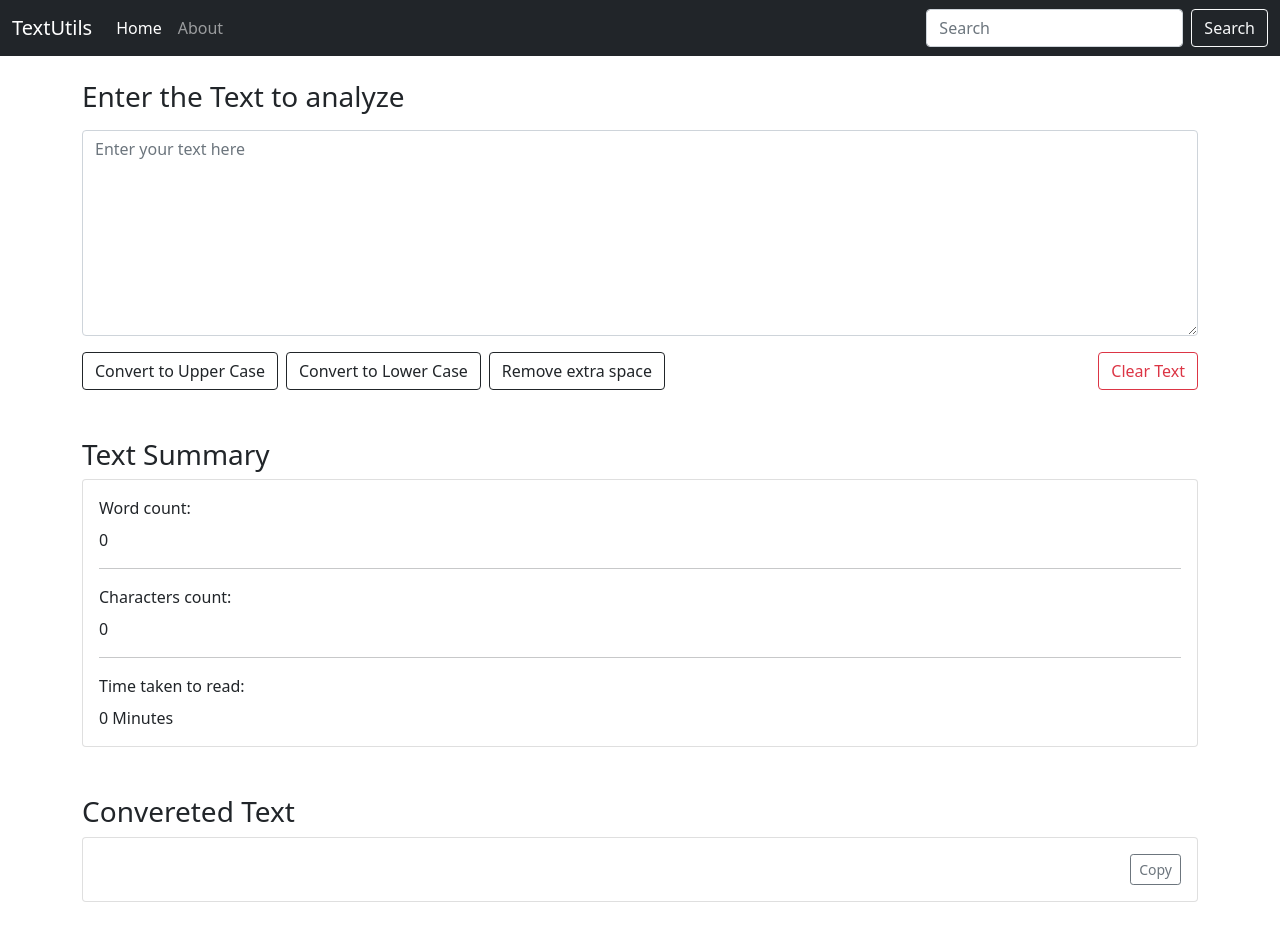
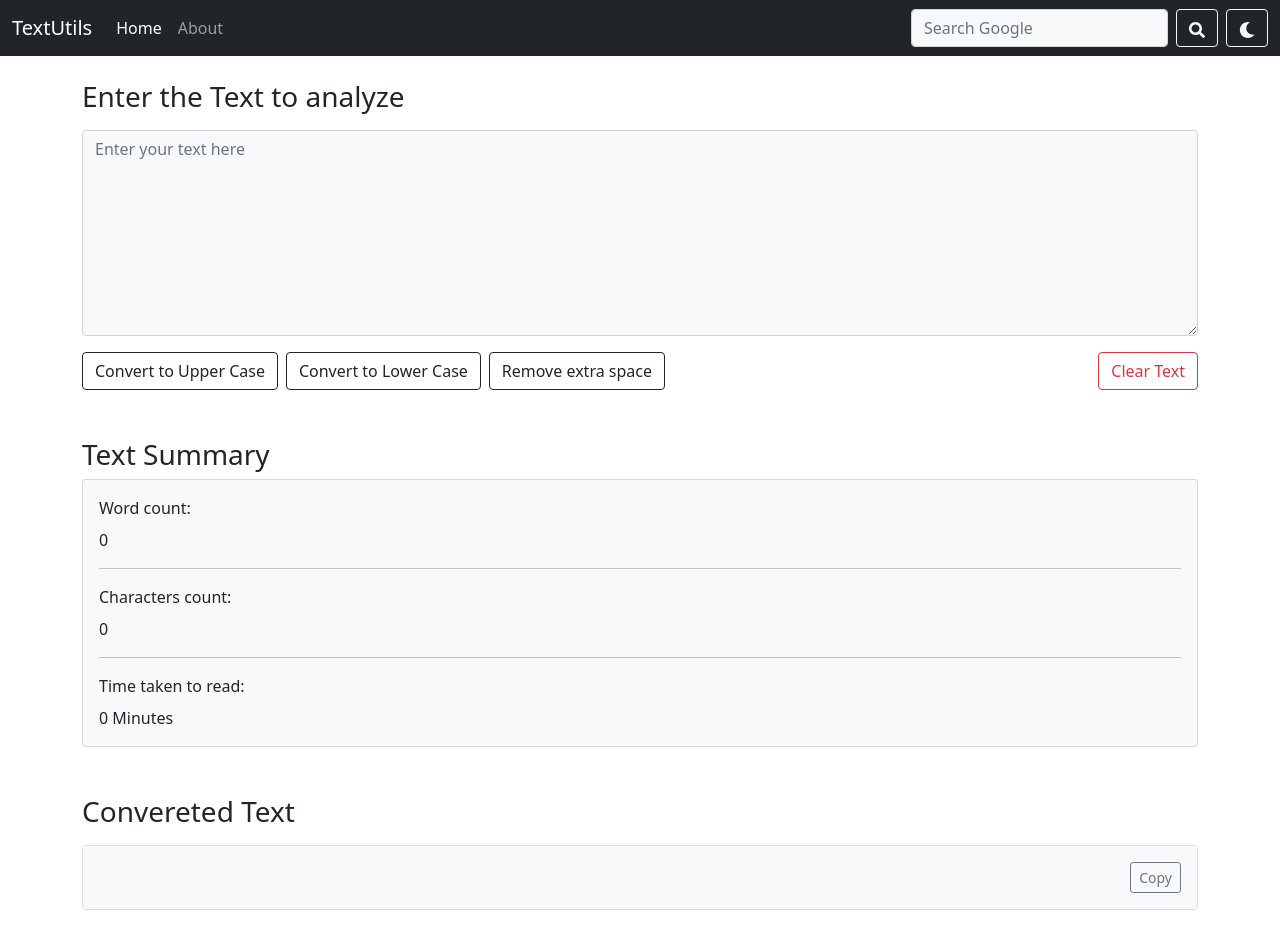
Before and after one commit to krishbhk/text-utils, a React (Create React App) app: page / in a window 1280 px wide. Built offline with nearby package versions, Linux system fonts and the light colour scheme.

Commit message:
Implemented Dark Mode

```diff
--- a/package.json
+++ b/package.json
@@ -3,11 +3,15 @@
   "version": "0.1.0",
   "private": true,
   "dependencies": {
+    "@fortawesome/fontawesome-svg-core": "^6.1.1",
+    "@fortawesome/free-regular-svg-icons": "^6.1.1",
+    "@fortawesome/react-fontawesome": "^0.1.18",
     "@testing-library/jest-dom": "^5.16.4",
     "@testing-library/react": "^13.2.0",
     "@testing-library/user-event": "^13.5.0",
     "react": "^18.1.0",
     "react-dom": "^18.1.0",
+    "react-icons": "^4.3.1",
     "react-scripts": "5.0.1",
     "web-vitals": "^2.1.4"
   },
--- a/public/index.html
+++ b/public/index.html
@@ -13,6 +13,7 @@
 
 
     <link href="https://cdn.jsdelivr.net/npm/bootstrap@5.1.3/dist/css/bootstrap.min.css" rel="stylesheet" integrity="sha384-1BmE4kWBq78iYhFldvKuhfTAU6auU8tT94WrHftjDbrCEXSU1oBoqyl2QvZ6jIW3" crossorigin="anonymous">
+    <link rel="stylesheet" href="https://cdnjs.cloudflare.com/ajax/libs/font-awesome/4.7.0/css/font-awesome.min.css">
     <title>React App</title>
   </head>
   <body>
--- a/src/App.js
+++ b/src/App.js
@@ -4,13 +4,29 @@
 // import About from "./Components/About";
 import Navbar from "./Components/Navbar";
 import TextForm from "./Components/TextForm";
+import React, { useState } from 'react'
+
 
 function App() {
+
+  const [darkMode, setDarkMode] = useState('light');
+
+  const toggleMode = ()=>{
+    // setDarkMode(darkMode==='light'?'dark':'light');
+    if (darkMode === 'light') {
+      setDarkMode('dark');
+      document.body.style.backgroundColor= '#16181b';
+    } else {
+      setDarkMode('light');
+      document.body.style.backgroundColor= '#ffffff';
+    }
+  }
+
   return (
   <div>
-    <Navbar title='TextUtils' />
+    <Navbar title='TextUtils' mode = {darkMode} toggleMode={toggleMode}/>
     <div className="container my-4">
-    <TextForm heading="Enter the Text to analyze"/>
+    <TextForm heading="Enter the Text to analyze" mode = {darkMode}/>
     {/* <About /> */}
     </div>
   </div>
--- a/src/Components/TextForm.jsx
+++ b/src/Components/TextForm.jsx
@@ -39,23 +39,23 @@ export default function TextForm(props) {
   return (
     <div>
         <div className="mb-3">
-            <h3><label htmlFor="myBox" className="form-label"> {props.heading} </label></h3>
-            <textarea value={text} onChange={handleOnChange} placeholder="Enter your text here" className="form-control" id="myBox" rows="8" />
+            <h3><label htmlFor="myBox" className={`form-label ${props.mode==='dark'?'text-light' : 'text-dark'} `}> {props.heading} </label></h3>
+            <textarea value={text} onChange={handleOnChange} placeholder="Enter your text here" className={`form-control ${props.mode==='dark'? 'bg-dark':'bg-light'}  ${props.mode==='dark'?'text-light' : 'text-dark'}`} id="myBox" rows="8" />
         </div>
 
-        <button className="btn btn-outline-dark me-2" onClick={handleUCClick}>Convert to Upper Case</button>
-        <button className="btn btn-outline-dark me-2" onClick={handleLCClick}>Convert to Lower Case</button>
-        <button className="btn btn-outline-dark me-2" onClick={handleExtraSpace}>Remove extra space</button>
-        <button className="btn btn-outline-danger float-end" onClick={handleClearClick}> Clear Text </button>
+        <button className={`btn ${props.mode==='dark'? ' btn-secondary' : ' btn-outline-dark' } me-2`} onClick={handleUCClick}>Convert to Upper Case</button>
+        <button className={`btn ${props.mode==='dark'? ' btn-secondary' : ' btn-outline-dark' } me-2`} onClick={handleLCClick}>Convert to Lower Case</button>
+        <button className={`btn ${props.mode==='dark'? ' btn-secondary' : ' btn-outline-dark' } me-2`} onClick={handleExtraSpace}>Remove extra space</button>
+        <button className={`btn ${props.mode==='dark'? ' btn-warning' : ' btn-outline-danger' } float-end`} onClick={handleClearClick}> Clear Text </button>
 
-        <TextSummary wordCount={text ? text.split(" ").length : 0} characterCount = {text ? text.length : 0} time={text ? 0.004 * text.split(" ").length : 0} />
+        <TextSummary wordCount={text ? text.split(" ").length : 0} mode={props.mode} characterCount = {text ? text.length : 0} time={text ? 0.004 * text.split(" ").length : 0} />
 
         <div className="mb-3 my-5">
-            <h3><label htmlFor="myBox"> Convereted Text </label></h3>
+            <h3><label htmlFor="myBox" className={`form-label ${props.mode==='dark'?'text-light' : 'text-dark'} `} > Convereted Text </label></h3>
             <div className="card">
-                <div className="card-body">
-                    <button className="btn btn-outline-secondary btn-sm float-end" onClick={handleCopy}>Copy</button>
-                    <div className="card-text">{newText}</div>
+                <div className={`card-body ${props.mode==='dark'? 'bg-dark':'bg-light'} `}>
+                    <button className={`btn ${props.mode==='dark'? ' btn-secondary' : ' btn-outline-secondary' } btn-sm float-end`} onClick={handleCopy}>Copy</button>
+                    <div className={`card-text   ${props.mode==='dark'?'text-light' : 'text-dark'}`}  data-placeholder="(untitled)"  >{newText}</div>
                 </div>
             </div>
         </div>
--- a/src/Components/TextSummary.jsx
+++ b/src/Components/TextSummary.jsx
@@ -2,9 +2,9 @@ import React from 'react'
 
 export default function TextSummary(props) {
   return (
-    <div className="mb-3 my-5">
+    <div className={`  ${props.mode==='dark'?'text-light' : 'text-dark'}  mb-3 my-5`}>
             <h3><label htmlFor="myBox"> Text Summary </label></h3>
-            <div className="card">
+            <div className={`card ${props.mode==='dark'? 'bg-dark':'bg-light'} `}>
                 <div className="card-body">
                     <p className="card-title">Word count: </p>
                     <div className="card-text">{props.wordCount}</div>
--- a/src/Components/navbar.jsx
+++ b/src/Components/navbar.jsx
@@ -1,5 +1,32 @@
-import PropTypes from 'prop-types'
+import PropTypes from 'prop-types';
+import React, { useState } from 'react';
+
+import {FaMoon, FaSearch } from "react-icons/fa";
+
 export default function Navbar(props) {
+
+  const [textColor, setTextColor] = useState(props.mode==='dark'?'light':'dark');
+  const [searchBgColor, setBgColor] = useState(props.mode);
+
+  const searchGoogle = (e)=>{
+    e.preventDefault();
+    const q = document.getElementById('query');
+    let sG = "https://www.google.com/search?q=";
+    const url = sG  + q.value;
+    const win = window.open(url, '_blank');
+    q.value = '';
+    win.focus();
+
+  }
+
+  const handleModeToggle = (e)=>{ // The preventDefault() method of the Event interface tells the user agent that if the event does not get explicitly handled, its default action should not be taken as it normally would be.
+    // the main reason is to disable the default submit action of the button
+    e.preventDefault();
+    props.toggleMode();
+    setTextColor(props.mode==='dark'?'dark':'light');
+    setBgColor(props.mode==='dark'?'light':'dark');
+  }
+
     return (
         <nav className="navbar navbar-expand-lg navbar-dark bg-dark">
         <div className="container-fluid">
@@ -17,9 +44,11 @@ export default function Navbar(props) {
               </li>
             </ul>
             <form className="d-flex">
-              <input className="form-control me-2" type="search" placeholder="Search" aria-label="Search" />
+              <div className="form-white form-outline"></div>
+              <input className={`form-control me-2 bg-${searchBgColor} text-${textColor}`} type="search" placeholder="Search Google" id='query' name='q' aria-label="Search" />
               {/* <button className="btn btn btn-outline-dark btn-secondary" type="submit">Search</button> */}
-              <button className="btn btn-outline-light" type="submit">Search</button>
+              <button className="btn btn-outline-light me-2" type="submit" onClick={(e)=>{searchGoogle(e)}}>< FaSearch /></button>
+              <button className="btn btn-outline-light float-end" onClick={(e)=>{handleModeToggle(e)}}> < FaMoon /> </button>
             </form>
           </div>
         </div>
```
Also changed, not shown: 1 other file (tests, documents, lock files or other folders).
